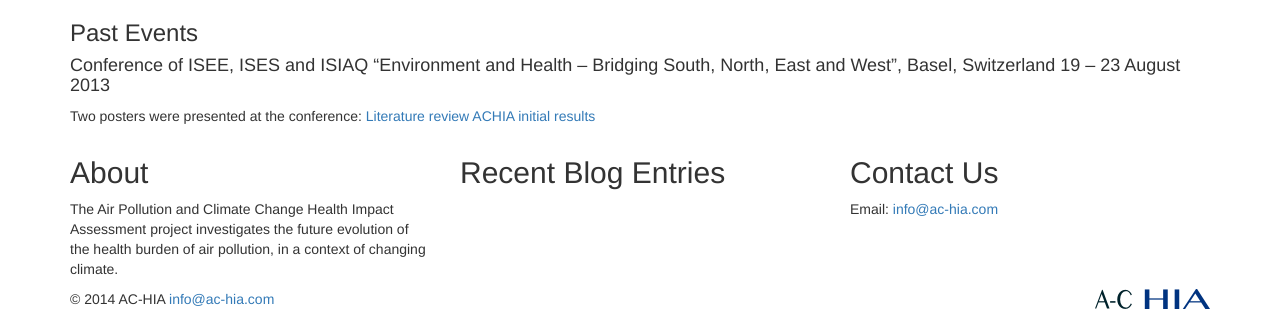
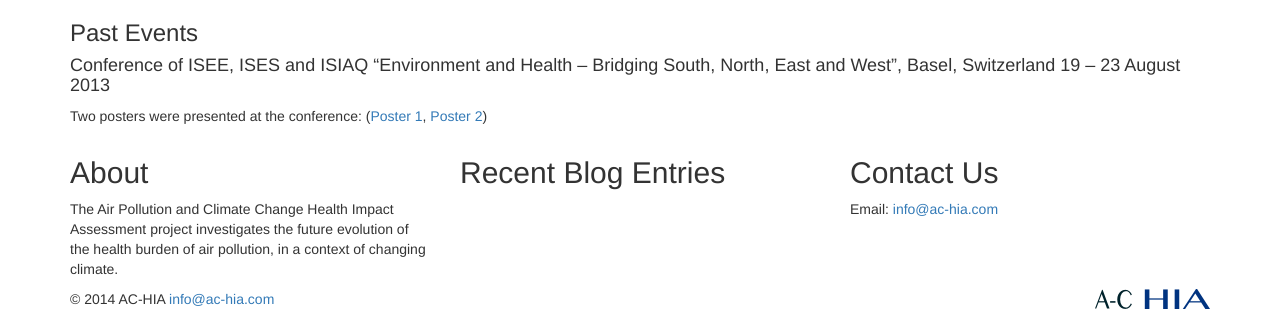
Before and after one commit to vlikhvar/achia, a Jekyll site: the page built from events.md, in a window 1280 px wide. Shown: the part 418-729 px from the top of the page. Built offline with Jekyll 4.4.1, drawn with Linux system fonts in a browser that asks for light colours; nearby versions of some CDN libraries; library files that are not in the unit come from our copies; Markdown is read by kramdown in place of the engine named in the settings.

Commit message:
Update events.md

```diff
--- a/events.md
+++ b/events.md
@@ -21,5 +21,5 @@ Contact Email: <a href="mailto:{{ site.author.email }}">{{ site.author.email }}<
 #### Conference of ISEE, ISES and ISIAQ "Environment and Health – Bridging South, North, East and West", Basel, Switzerland 19 – 23 August 2013
 
 Two posters were presented at the conference:
-[Literature review]({{ ASSET_PATH }}/../../pdfs/ISEE_CLIMAT_VICTORIA__LIKHVAR_V2_90x120.qxp_HD_v4.pdf)
-[ACHIA initial results]({{ ASSET_PATH }}/../../pdfs/ISEE_VICTORIA__LIKHVAR_90x120_V2.qxp_HD_V3.pdf)
+([Poster 1]({{ ASSET_PATH }}/../../pdfs/ISEE_CLIMAT_VICTORIA__LIKHVAR_V2_90x120.qxp_HD_v4.pdf),
+[Poster 2]({{ ASSET_PATH }}/../../pdfs/ISEE_VICTORIA__LIKHVAR_90x120_V2.qxp_HD_V3.pdf))
```
